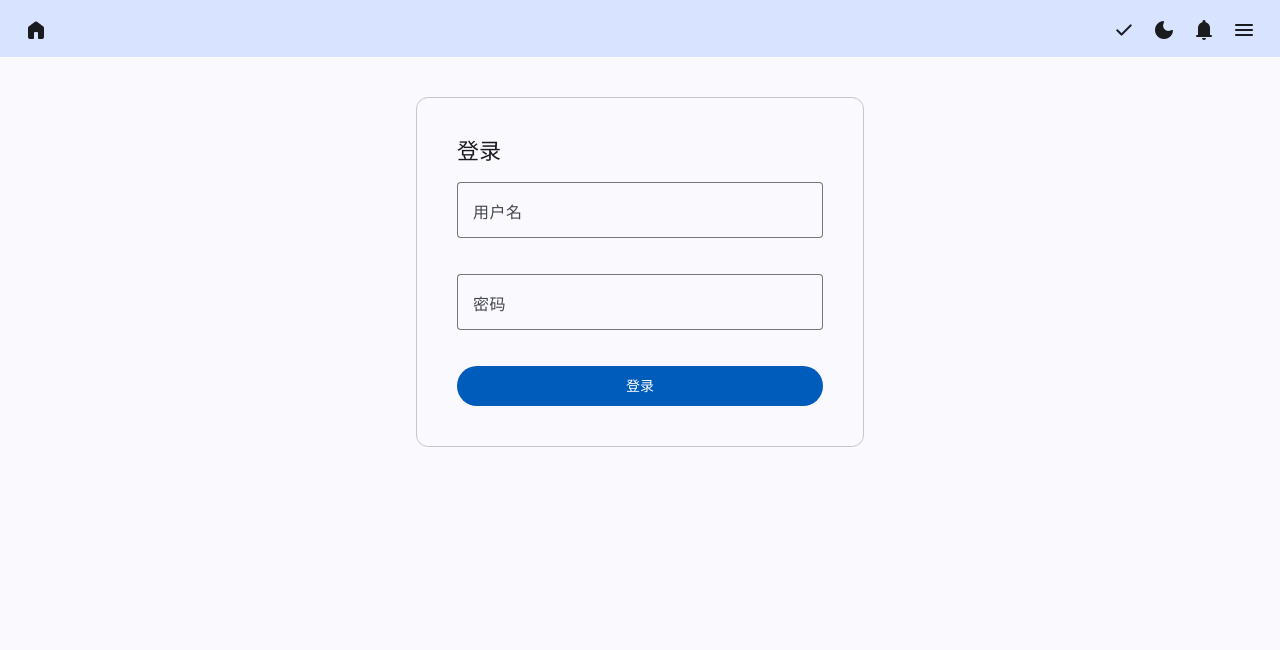
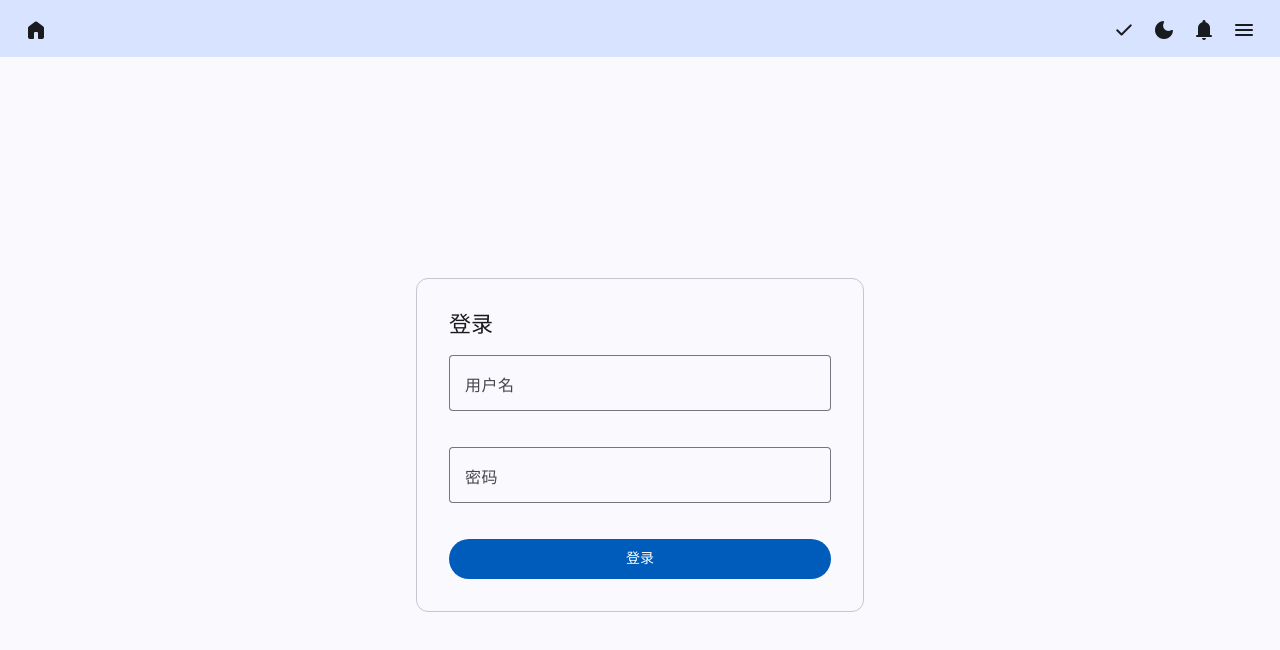
Before and after one commit to ijkzen/gin-template, an Angular app in the folder web/: page / in a window 1280 px wide. Shown: the top 650 px of the page. Built offline with nearby package versions, Linux system fonts and the light colour scheme.

Commit message:
fix: adjust layout and styling in home and login components for better user experience

```diff
--- a/web/src/app/page/home/home.component.html
+++ b/web/src/app/page/home/home.component.html
@@ -1,8 +1,10 @@
 <div class="flex flex-col home-height">
     <app-toolbar></app-toolbar>
-    @if (isLogin()) {
-        <span>你已登录</span>
-    } @else {
+    <div class="flex-grow flex flex-col items-center justify-center">
+        @if (isLogin()) {
+        <span class="app-foreground">你已登录</span>
+        } @else {
         <app-login></app-login>
-    }
+        }
+    </div>
 </div>
--- a/web/src/app/page/home/login/login.component.html
+++ b/web/src/app/page/home/login/login.component.html
@@ -1,4 +1,4 @@
-<mat-card class="max-w-md mx-auto mt-10 p-6" appearance="outlined">
+<mat-card class="max-w-md mt-10 p-4 m-2" appearance="outlined">
     <mat-card-header>
         <mat-card-title class="app-foreground">登录</mat-card-title>
     </mat-card-header>
```
